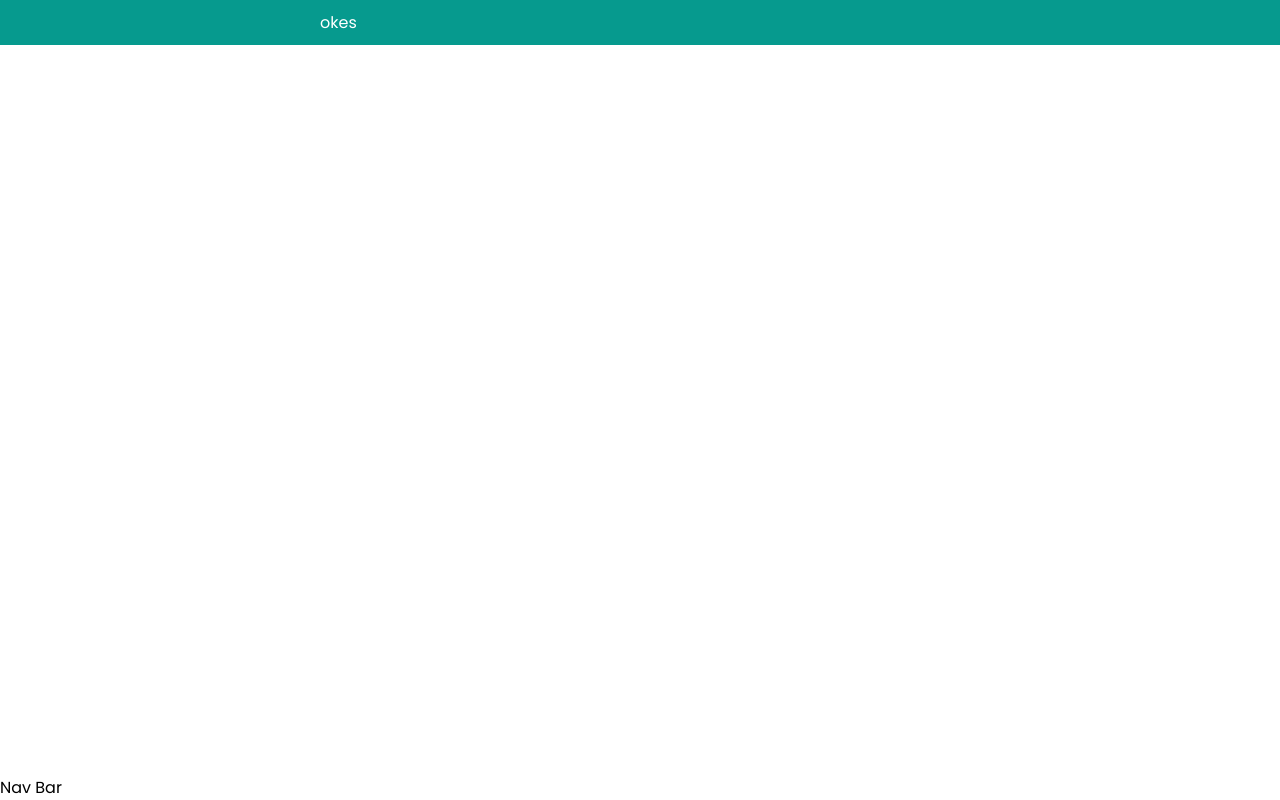
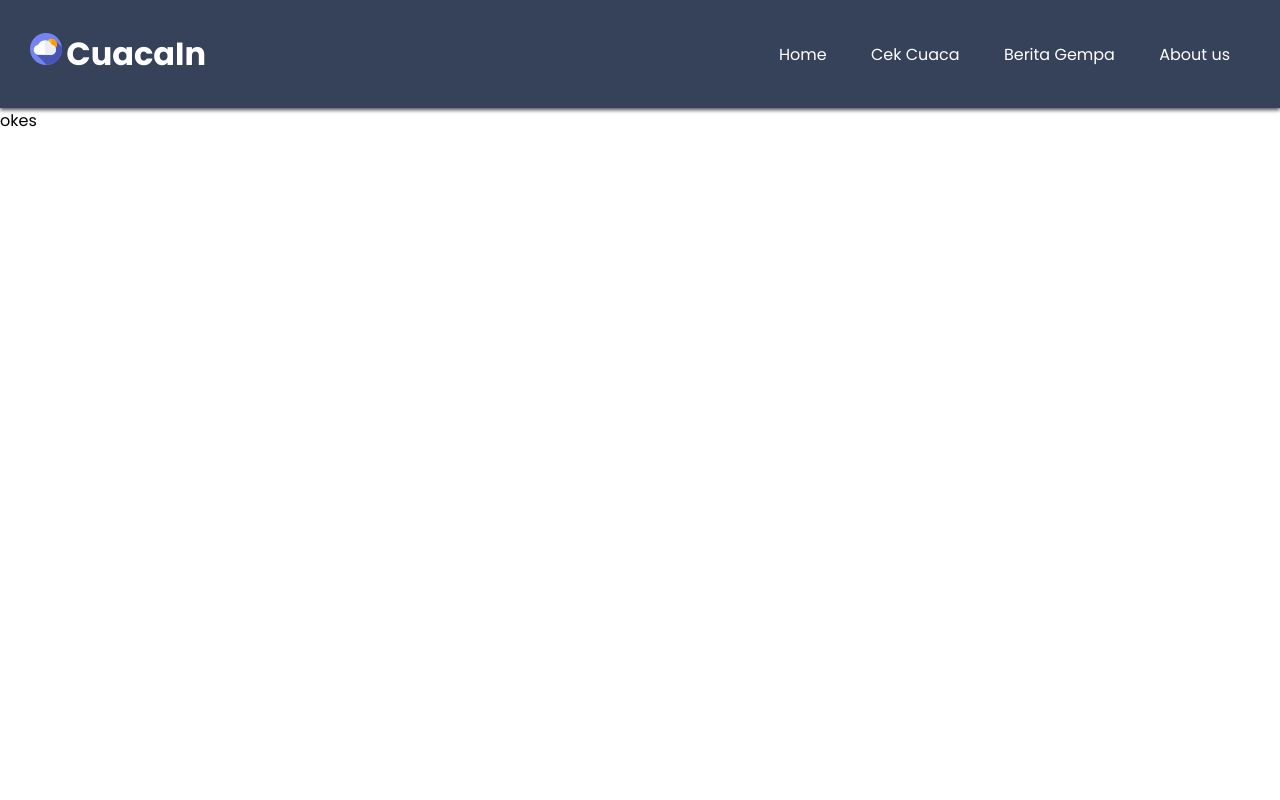
Before and after one commit to FahrezaMaulanaWisnuWardana/capstone-cuacain, a website built with webpack: page src/templates/index.html in a window 1280 px wide. Built offline with nearby package versions, Linux system fonts and the light colour scheme; no server answers.

Commit message:
Menambahkan navbar yang responsive

```diff
--- a/src/components/nav-bar.js
+++ b/src/components/nav-bar.js
@@ -4,10 +4,24 @@ class navBar extends HTMLElement{
     }
     render(){
         this.innerHTML = `
-            <div class="navbar">
-                Nav Bar
-                <div id="ip"></div>
+        <header class="nav-bar">
+            <div class="nav-bar-menu">
+                <a id="menu" href="#">☰</a>
             </div>
+
+            <div class="nav-logo">
+                <img id="icon" src="../public/images/weatherIcon-32px.png" alt="logo CuacaIn">
+                <label for="icon">CuacaIn</label>
+            </div>
+            <nav id="drawer">
+                <ul class="nav-bar-link" id="nav-menu">
+                    <li><a href="/">Home</a></li>
+                    <li><a href="/#">Cek Cuaca</a></li>
+                    <li><a href="/#">Berita Gempa</a></li>
+                    <li><a href="/#">About us</a></li>
+                </ul>
+            </nav>
+        </header>
         `
     }
 }
--- a/src/scripts/index.js
+++ b/src/scripts/index.js
@@ -2,10 +2,19 @@ import axios from 'axios'
 import '../components/app-bar'
 import '../components/nav-bar'
 import '../styles/main.css'
+import '../styles/responsive.css'
 import { convertDate ,dateOnly } from './utils/date'
 import { cuaca, filter } from './utils/weather'
 import GetLoc from './data/get-location'
 import GetSeismic from './data/seismic/get-seismic'
+
+const menu = document.querySelector('#menu');
+const navMenu = document.querySelector('#nav-menu');
+
+menu.addEventListener('click', function (event) {
+    menu.classList.toggle('open');
+    navMenu.classList.toggle('open');
+});
 
 const myIp = async() =>{
     try {
--- a/src/styles/main.css
+++ b/src/styles/main.css
@@ -1,21 +1,61 @@
 @import url('https://fonts.googleapis.com/css2?family=Poppins:ital,wght@0,100;0,200;0,300;0,400;0,500;0,700;1,100;1,200;1,300;1,400;1,600&display=swap');
-*{
-    margin:0;
-    padding:0;
+* {
+    padding: 0;
+    margin: 0;
     font-family: 'Poppins', sans-serif;
-}
-.topbar-container{
-    background-color: #069A8E;
-    color: #ffff;
-    display: flex;
-    justify-content: center;
-}
-.topbar{
-    padding:10px;
-    width: 50%;
-}
-.navbar{
-    position: fixed;
-    bottom: 0;
-    width: 50%;
-}
+    box-sizing: border-box;
+  }
+
+  /* NAV BAR */
+
+  .nav-bar{
+      display: flex;
+      justify-content: flex-end;
+      align-items: center;
+      padding: 30px;
+      background-color: #354259;
+      box-shadow: 0 2px 4px 0 rgba(0, 0, 0, 0.7);
+  }
+
+  .nav-bar-menu a{
+      background-color: transparent;
+      color: white;
+      border: white;
+      font-size: 32px;
+      padding: 5px;
+      text-decoration: none;
+      margin-right: 40px;
+  }
+
+  .nav-bar-menu button:hover{
+      font-weight: bolder;
+  }
+
+  .nav-bar-link li{
+      display: inline-block;
+      padding: 10px;
+  }
+
+  .nav-bar-link li a{
+      text-decoration: none;
+      color: white;
+      padding: 10px;
+  }
+
+  .nav-bar-link li a:hover{
+      padding: 10px;
+      border-radius: 10px;
+      box-shadow: 0 2px 2px 0 rgba(0, 0, 0, 0.4);
+      background-color: blue;
+      transition: all 0.3s;
+  }
+
+  .nav-logo{
+      margin-right: auto;
+      color: white;
+  }
+
+  .nav-logo label{
+      font-size: 32px;
+      font-weight: bold;
+  }
--- /dev/null
+++ b/src/styles/responsive.css
@@ -0,0 +1,28 @@
+@media screen and (max-width: 750px){
+    .nav-bar-link{
+        position: absolute;
+        left: -100%;
+        display: flex;
+        flex-direction: column;
+        top: 100px;
+        gap: 0;
+        background-color: #354259;
+        width: 200px;
+        text-align: center;
+        transition: 0.3s;
+    }
+
+    .nav-bar-link li{
+        border-bottom: 1px solid cyan;
+    }
+
+    .nav-bar-link.open{
+        left: 0;
+    }
+}
+
+@media screen and (min-width: 750px){
+    .nav-bar-menu{
+        display: none;
+    }
+}
--- a/src/templates/index.html
+++ b/src/templates/index.html
@@ -5,13 +5,13 @@
     <meta charset="UTF-8">
     <meta http-equiv="X-UA-Compatible" content="IE=edge">
     <meta name="viewport" content="width=device-width, initial-scale=1.0">
-    <title>Document</title>
+    <title>CuacaIn</title>
 </head>
 
 <body>
+    <nav-bar></nav-bar>
     <app-bar></app-bar>
     <div id="main-content"></div>
-    <nav-bar></nav-bar>
 </body>
 
 </html>
```
Also changed, not shown: src/public/images/weather.png (added), src/public/images/weatherIcon-32px.png (added).
